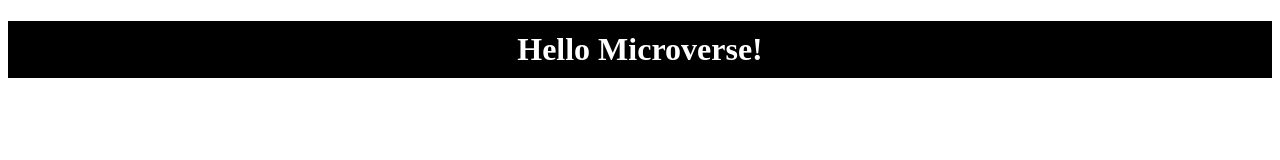
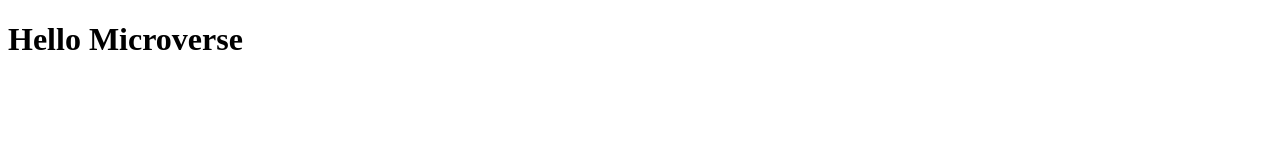
Before and after one commit to mwanawabangona/review-project, a website: page index.html in a window 1280 px wide. Drawn offline with Linux system fonts and the light colour scheme.

Commit message:
Update index.html

```diff
--- a/index.html
+++ b/index.html
@@ -1,17 +1,13 @@
 <!DOCTYPE html>
 <html>
 <head>
-	<meta charset="UTF-8">
-	<meta http-equiv="X-UA-Compatible" content="IE=edge">
-	<meta name="viewport" content="width=device-width, initial-scale=1.0">
-	<link rel="stylesheet" href="style.css">
-	<title>Hello Microverse</title>
+<title>Hello Microverse</title>
+
+ <link rel="stylesheet" href="style.css">
 </head>
+<body>
 
-<body>
-	<header>
-		<h1 class="page_head">Hello Microverse!</h1>
-	</header>
+<h1 class="title">Hello Microverse</h1>
+
 </body>
-
 </html>
```
